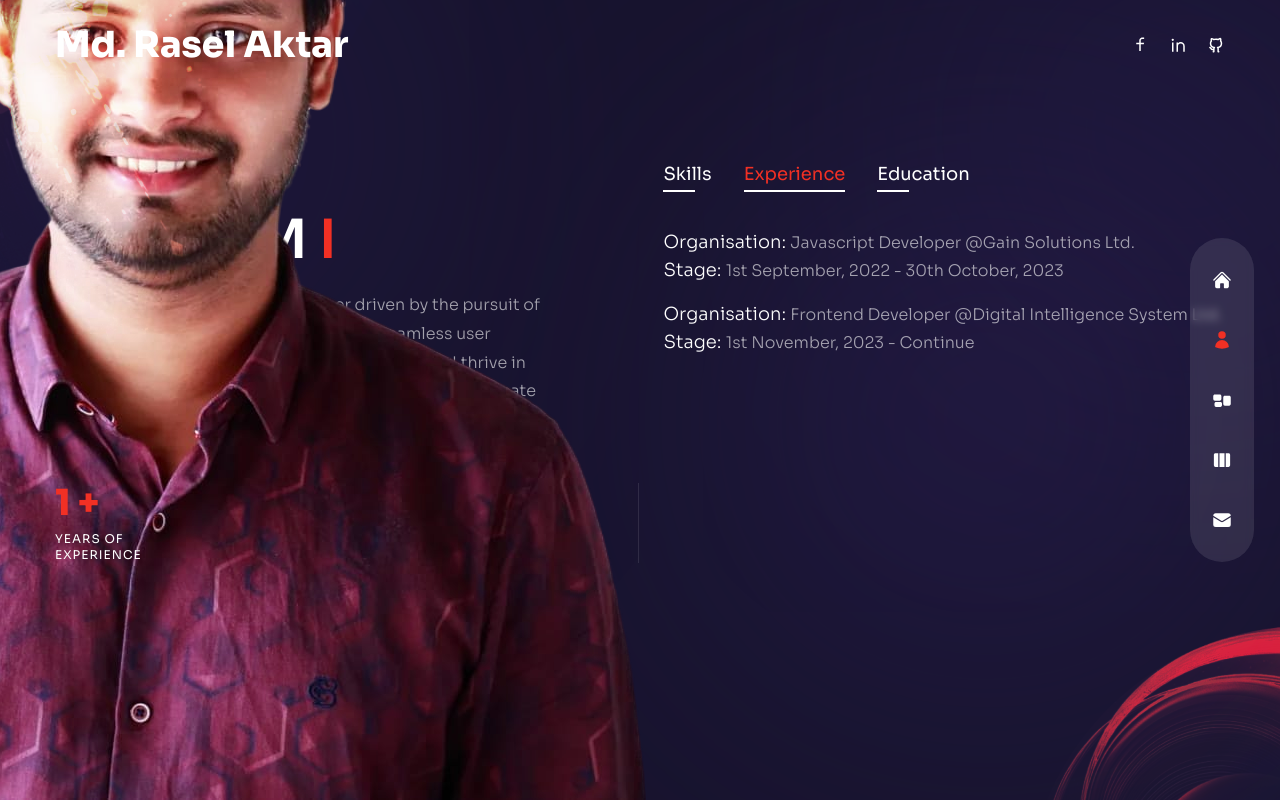
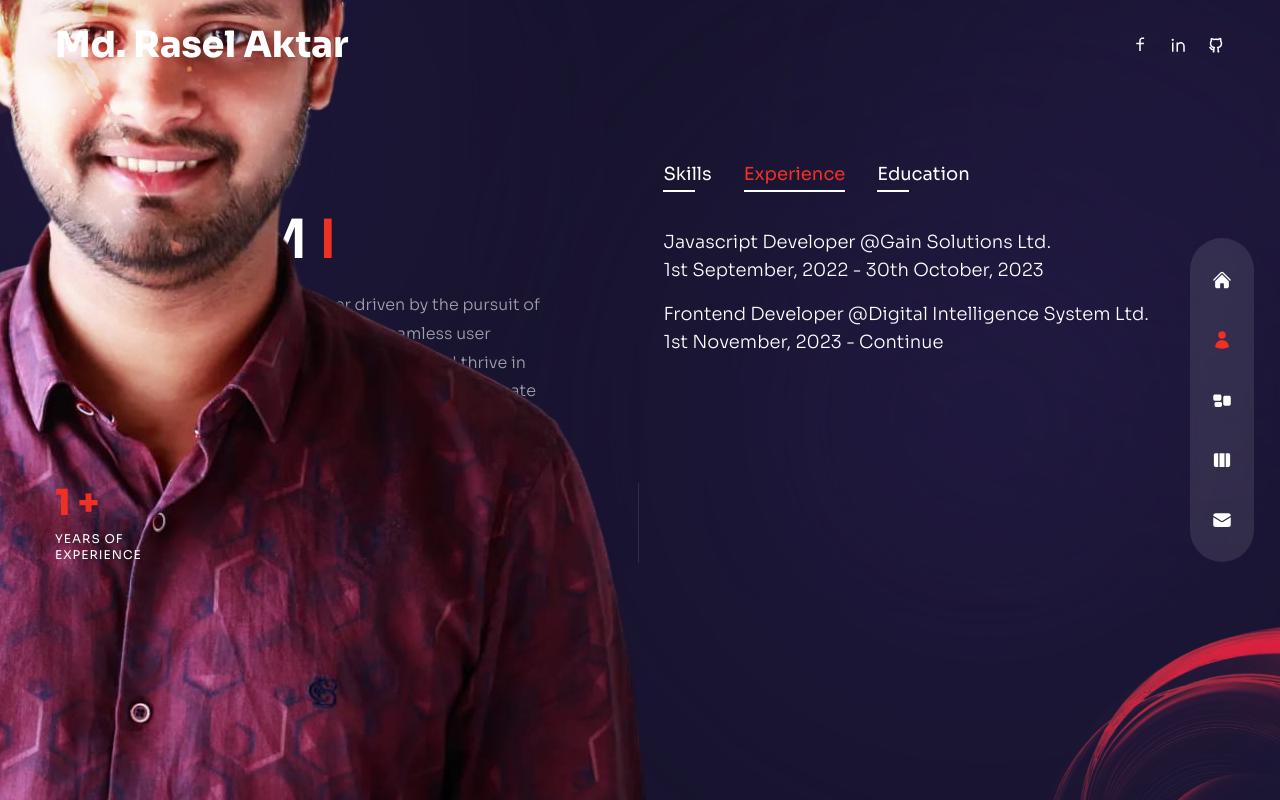
Before and after one commit to raselcsedev/rasel-portfolio-starter, a Next.js app: page /about in a window 1280 px wide. Both pictures are taken after a click on the element "Experience". Built offline with nearby package versions, Linux system fonts and the light colour scheme.

Commit message:
about section update

```diff
--- a/pages/about/index.js
+++ b/pages/about/index.js
@@ -78,14 +78,14 @@ const aboutData = [
     title: "experience",
     info: [
       {
-        organisation: "Organisation: ",
-        date: "Stage: ",
+        organisation: "",
+        date: "",
         title: "Javascript Developer @Gain Solutions Ltd.",
         stage: "1st September, 2022 - 30th October, 2023",
       },
       {
-        organisation: "Organisation: ",
-        date: "Stage: ",
+        organisation: "",
+        date: "",
         title: "Frontend Developer @Digital Intelligence System Ltd.",
         stage: "1st November, 2023 - Continue",
       },
@@ -103,8 +103,9 @@ const aboutData = [
     title: "education",
     info: [
       {
-        title: "B.Sc. in CSE - University of South Asia",
-        stage: "2021",
+        title: "Degree: B.Sc. in CSE (2017 - 2021)",
+        stage: "University: University of South Asia",
+        gpa: "CGPA: 3.90"
       },
       // {
       //   title: "Computer Science Diploma - AV Technical Institute",
@@ -225,22 +226,23 @@ const About = () => {
                     {item.title && (
                       <span>
                         <span className="text-lg text-white">
-                          {item.organisation}
+
+                        {item.title} <br />
                         </span>
-                        {item.title} <br />
-                        <span className="text-lg text-white">{item.date} </span>
-                        {item.stage}
+                        <span className="text-lg text-white">{item.stage}</span> <br />
+                        <span className="text-lg text-white">{item.gpa}</span>
+
                       </span>
                     )}
 
                     {item.expertise && (
                       <span>
-                        <span className="text-lg text-white">{item.exp} </span>
-                        {item.expertise} <br />
-                        <span className="text-lg text-white">{item.com} </span>
-                        {item.comfortable} <br />
-                        <span className="text-lg text-white">{item.tol} </span>
-                        {item.tools}
+                        <span className="text-lg text-white">{item.exp} {item.expertise} <br /> </span>
+
+                        <span className="text-lg text-white">{item.com} {item.comfortable} <br /> </span>
+
+                        <span className="text-lg text-white">{item.tol}  {item.tools} </span>
+
                       </span>
                     )}
                   </div>
```
